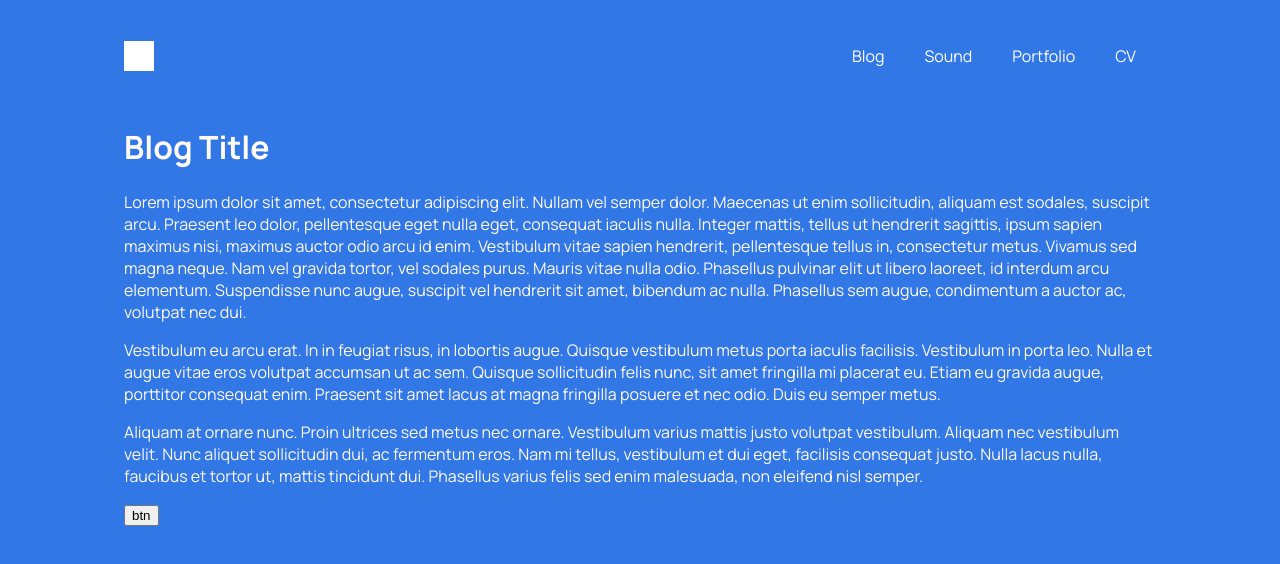
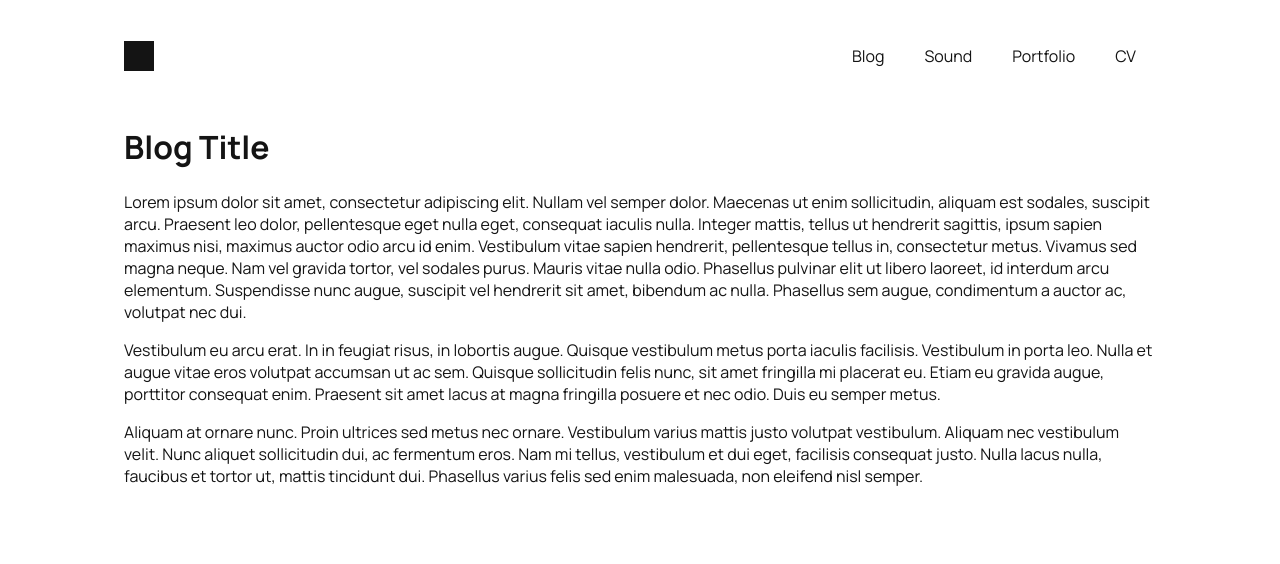
Before and after one commit to ther3tyle/ther3tyle-blog-react, a React (Create React App) app: page /blog/post in a window 1280 px wide. Shown: the top 564 px of the page. Built offline with nearby package versions, Linux system fonts and the light colour scheme.

Commit message:
add post item config

```diff
--- a/src/Router/Router.js
+++ b/src/Router/Router.js
@@ -5,6 +5,7 @@ import Layout from "../components/Layout/Layout";
 import Home from "../components/Home/Home";
 import Blog from "../components/Blog/Blog";
 import SinglePost from "../components/Blog/SinglePost/SinglePost";
+import Page from "../components/Page/Page"
 
 const Router = (props) => {
     const baseURL = process.env.PUBLIC_URL;
@@ -16,6 +17,7 @@ const Router = (props) => {
                     <Route path={baseURL + "/"} exact component={Home}/>
                     <Route path={baseURL + "/blog"} exact component={Blog}/>
                     <Route path={baseURL + "/blog/post"} exact component={SinglePost}/>
+                    <Route path={baseURL + "/page"} exact component={Page} />
                 </Layout>
             </BrowserRouter>
         </div>
--- /dev/null
+++ b/src/apis/notionFetcher.js
@@ -0,0 +1,5 @@
+import axios from "axios"
+
+export default axios.create({
+    baseURL: "https://www.notion.so/shbae/"
+})
--- a/src/components/Blog/SinglePost/SinglePost.css
+++ b/src/components/Blog/SinglePost/SinglePost.css
@@ -1,3 +1,3 @@
-h1, p {
-    color: floralwhite;
+.code {
+    background: rgba(8,8,8, 0.2);
 }
--- a/src/components/Blog/SinglePost/SinglePost.js
+++ b/src/components/Blog/SinglePost/SinglePost.js
@@ -1,21 +1,37 @@
 import React, {Component} from "react";
 import "./SinglePost.css";
+import {connect} from "react-redux";
+import {changeBgColor, changeTextColor} from "../../../redux/actions";
 
 
 class SinglePost extends Component {
+    componentDidMount() {
+        this.props.changeTextColor("#141414");
+        this.props.changeBgColor("#ffffff");
+    }
+
     render() {
         return (
-            <div className={SinglePost}>
-                <h1 className="post__title">Blog Title</h1>
+            <div style={{color: this.props.textColor}}>
+                <h1>Blog Title</h1>
 
                 {/*Dummy Text ** REMOVE LATER ** */}
+                <div className="code">
+
+                </div>
+
                 <p>Lorem ipsum dolor sit amet, consectetur adipiscing elit. Nullam vel semper dolor. Maecenas ut enim sollicitudin, aliquam est sodales, suscipit arcu. Praesent leo dolor, pellentesque eget nulla eget, consequat iaculis nulla. Integer mattis, tellus ut hendrerit sagittis, ipsum sapien maximus nisi, maximus auctor odio arcu id enim. Vestibulum vitae sapien hendrerit, pellentesque tellus in, consectetur metus. Vivamus sed magna neque. Nam vel gravida tortor, vel sodales purus. Mauris vitae nulla odio. Phasellus pulvinar elit ut libero laoreet, id interdum arcu elementum. Suspendisse nunc augue, suscipit vel hendrerit sit amet, bibendum ac nulla. Phasellus sem augue, condimentum a auctor ac, volutpat nec dui.</p>
                 <p>Vestibulum eu arcu erat. In in feugiat risus, in lobortis augue. Quisque vestibulum metus porta iaculis facilisis. Vestibulum in porta leo. Nulla et augue vitae eros volutpat accumsan ut ac sem. Quisque sollicitudin felis nunc, sit amet fringilla mi placerat eu. Etiam eu gravida augue, porttitor consequat enim. Praesent sit amet lacus at magna fringilla posuere et nec odio. Duis eu semper metus.</p>
                 <p>Aliquam at ornare nunc. Proin ultrices sed metus nec ornare. Vestibulum varius mattis justo volutpat vestibulum. Aliquam nec vestibulum velit. Nunc aliquet sollicitudin dui, ac fermentum eros. Nam mi tellus, vestibulum et dui eget, facilisis consequat justo. Nulla lacus nulla, faucibus et tortor ut, mattis tincidunt dui. Phasellus varius felis sed enim malesuada, non eleifend nisl semper.</p>
-                <button>btn</button>
             </div>
         );
     }
 }
 
-export default SinglePost;
+const mapStateToProps = (state) => {
+    return {
+        textColor: state.colors.text
+    }
+}
+
+export default connect(mapStateToProps, {changeBgColor, changeTextColor})(SinglePost);
--- a/src/components/Layout/Navigation/BackdropMenu/BackdropToggle/BackdropToggle.js
+++ b/src/components/Layout/Navigation/BackdropMenu/BackdropToggle/BackdropToggle.js
@@ -6,10 +6,16 @@ import {openBackdrop} from "../../../../../redux/actions";
 const BackdropToggle = (props) => (
   <div onClick={props.openBackdropMenu} className="backdrop-toggle">
     {/* Three lines for toggle button */}
-    <div/>
-    <div/>
-    <div/>
+    <div style={{background:props.color}}/>
+    <div style={{background:props.color}}/>
+    <div style={{background:props.color}}/>
   </div>
 );
 
-export default connect(null, {openBackdropMenu: openBackdrop})(BackdropToggle);
+const mapStateToProps = (state) => {
+    return {
+        color: state.colors.text
+    }
+}
+
+export default connect(mapStateToProps, {openBackdropMenu: openBackdrop})(BackdropToggle);
--- a/src/components/Layout/Navigation/BackdropMenu/BackdropToggle/BackdropToggle.scss
+++ b/src/components/Layout/Navigation/BackdropMenu/BackdropToggle/BackdropToggle.scss
@@ -13,11 +13,10 @@
     div {
       width: 80%;
       height: 2px;
-      background-color: white;
     }
     &:hover {
       div {
-        opacity: 40%;
+        opacity: 0.4;
       }
     }
   }
--- a/src/components/Layout/Navigation/NavigationItems/NavigationItem/NavigationItem.js
+++ b/src/components/Layout/Navigation/NavigationItems/NavigationItem/NavigationItem.js
@@ -1,19 +1,17 @@
 import React from "react";
 import "./NavigationItem.css";
 import {connect} from "react-redux";
-import {changeBgColor, changeTextColor} from "../../../../../redux/actions";
 import {Link} from 'react-router-dom';
 
 const NavigationItem = (props) => {
-
-    const clicked = () => {
-        props.changeBgColor("#ffffff")
-        props.changeTextColor("#141414")
+    let navColor = props.textColor;
+    if (props.isBackdrop) {
+        navColor = "#ffffff";
     }
 
     return (
         <Link to={`/${props.link}`}>
-            <li className="navigation-item" onClick={clicked} style={{color: props.textColor}}>
+            <li className="navigation-item" style={{color: navColor}}>
                 {props.name}
             </li>
         </Link>
@@ -22,10 +20,9 @@ const NavigationItem = (props) => {
 
 const mapStateToProps = (state) => {
     return {
-        changeBgColor: state.changeBgColor,
-        changeTextColor: state.changeTextColor,
+        isBackdrop: state.backdropMenu.showBackdrop === " open",
         textColor: state.colors.text
     }
 }
 
-export default connect(mapStateToProps, {changeBgColor, changeTextColor})(NavigationItem);
+export default connect(mapStateToProps, )(NavigationItem);
--- /dev/null
+++ b/src/components/Page/Page.css
@@ -0,0 +1,3 @@
+h1 {
+    color: #141414
+}
--- /dev/null
+++ b/src/components/Page/Page.js
@@ -0,0 +1,30 @@
+import React, {Component} from "react";
+import {connect} from "react-redux";
+import {changeBgColor, changeTextColor} from "../../redux/actions";
+import "./Page.css";
+
+class Page extends Component {
+    componentDidMount() {
+        this.props.changeBgColor("#ffffff");
+        this.props.changeTextColor("#141414");
+    }
+
+    render() {
+        return (
+            <div className={Page}>
+                <h1>
+                    Title
+                </h1>
+                <div>
+                    "Hello World"
+                </div>
+            </div>
+        )
+    }
+}
+
+const mapStateToProps = (state) => {
+    return {}
+}
+
+export default connect(mapStateToProps, {changeBgColor, changeTextColor})(Page)
```
